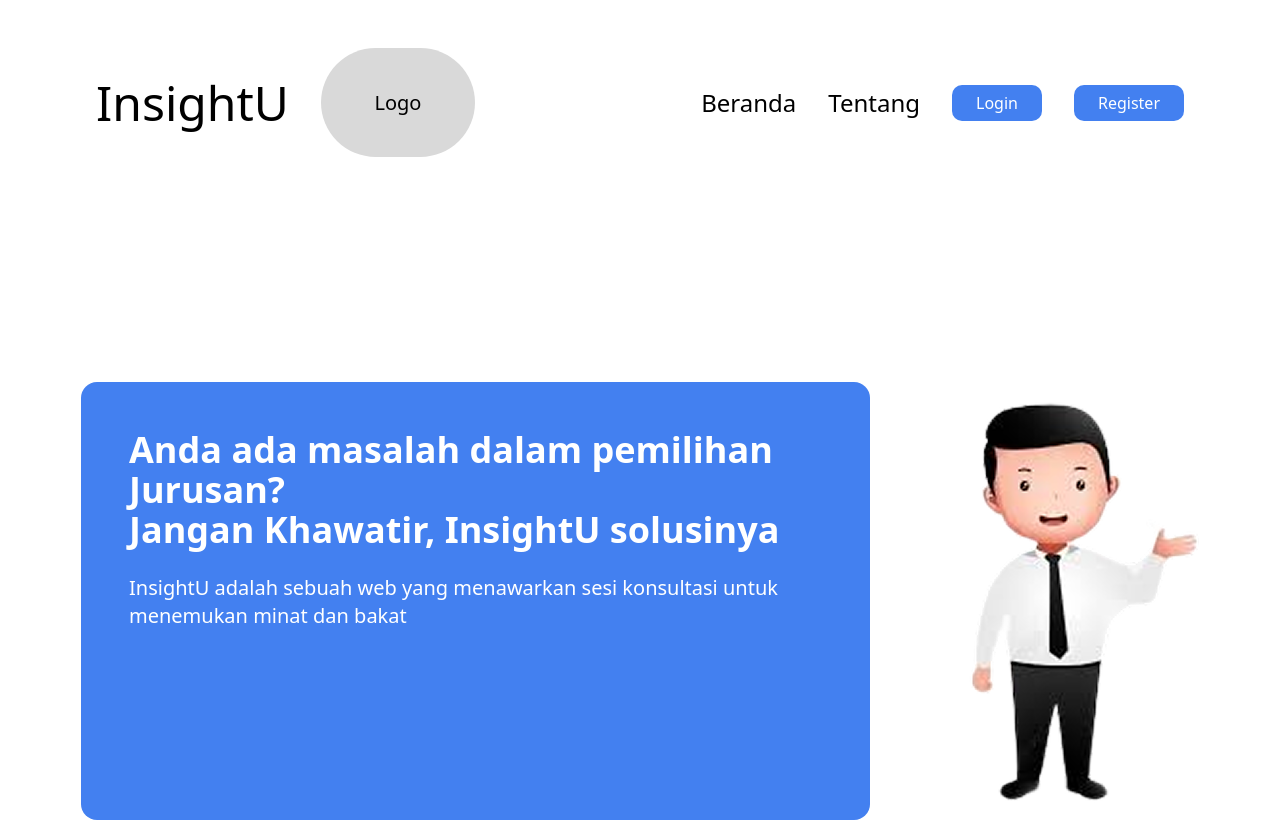
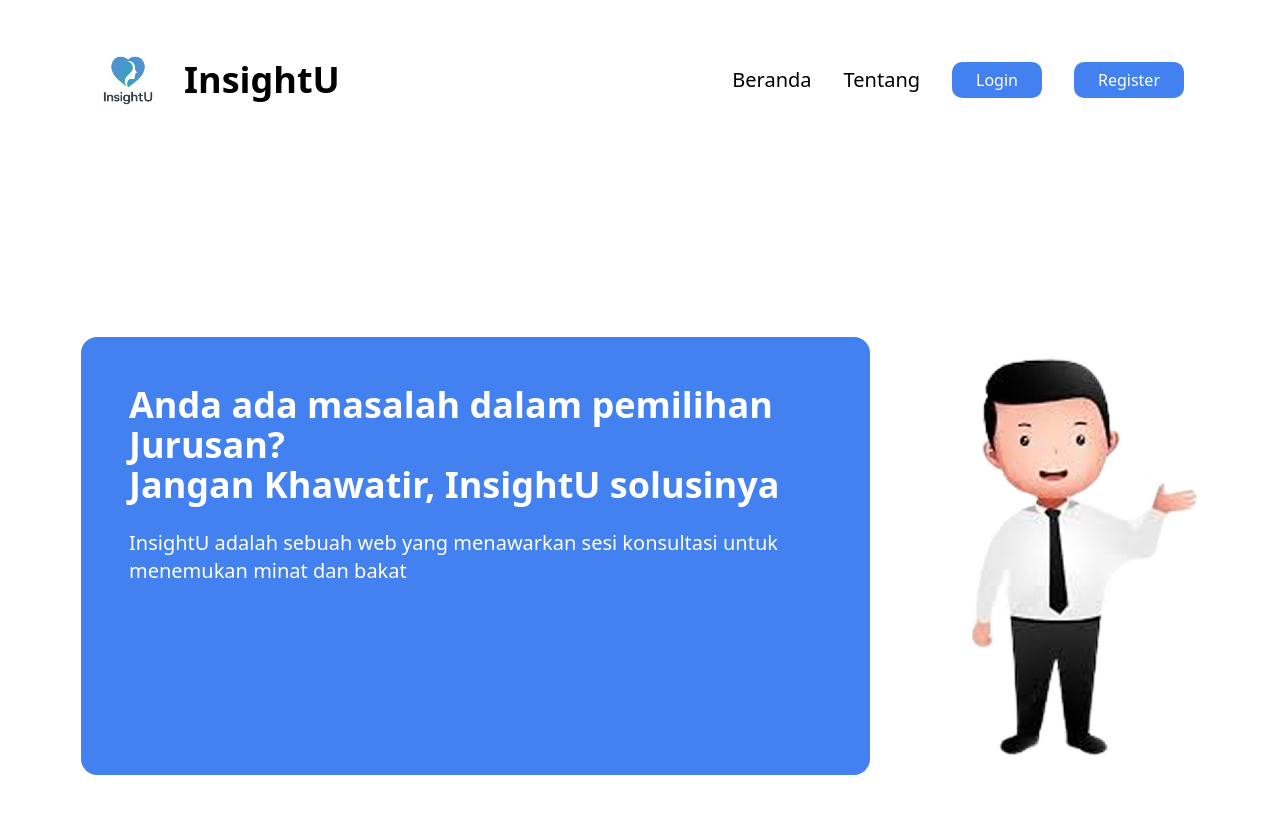
Before and after one commit to andikabaharimaskar2304076/insightu-fe, a Next.js app: page / in a window 1280 px wide. Shown: the top 822 px of the page. Built offline with nearby package versions, Linux system fonts and the light colour scheme.

Commit message:
Fixing Logo

```diff
--- a/src/app/page.tsx
+++ b/src/app/page.tsx
@@ -45,16 +45,20 @@ export default function Home() {
     <div className="bg-white flex flex-row justify-center w-full">
       <div className="bg-white w-full max-w-[1440px]">
         {/* Header */}
-        <header className="flex items-center pt-12 px-24">
-          <div className="flex items-center">
-            <h1 className="font-normal text-black text-5xl">InsightU</h1>
-            <div className="ml-8 w-[154px] h-[109px] bg-[#d9d9d9] rounded-full flex items-center justify-center">
-              <span className="text-black text-xl">Logo</span>
+        <header className="flex items-center justify-between pt-12 px-24">
+          <div className="flex items-center gap-6">
+            <div className="w-16 h-16 relative">
+              <img
+                src="/images/logo.png"
+                alt="InsightU Logo"
+                className="w-full h-full object-contain"
+              />
             </div>
+            <h1 className="font-semibold text-black text-4xl">InsightU</h1>
           </div>
-          <nav className="flex ml-auto items-center gap-8">
-            <span className="text-black text-2xl">Beranda</span>
-            <span className="text-black text-2xl">Tentang</span>
+          <nav className="flex items-center gap-8">
+            <span className="text-black text-xl hover:text-[#4380f0] cursor-pointer">Beranda</span>
+            <span className="text-black text-xl hover:text-[#4380f0] cursor-pointer">Tentang</span>
             <Link href="/login">
               <Button className="px-6 py-2 bg-[#4380f0] rounded-lg text-white text-base font-medium">
                 Login
```
Also changed, not shown: public/images/Logo.png (added).
